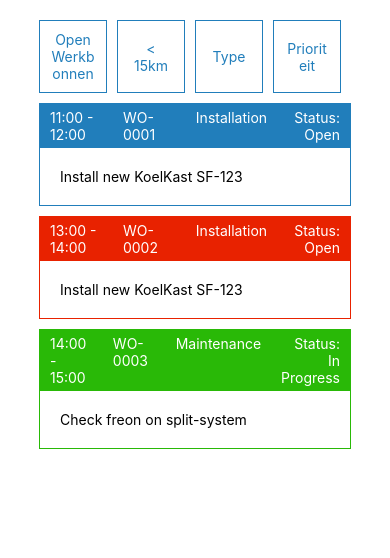
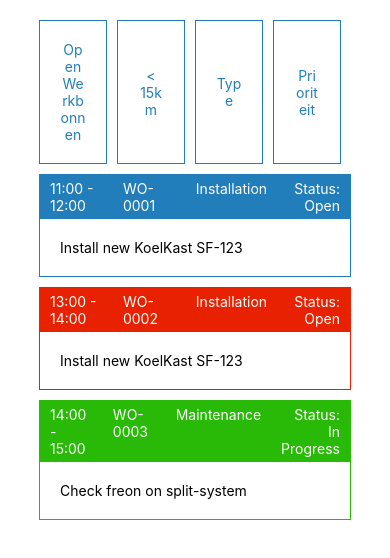
Before and after one commit to nawojmonika/FieldBuddyFilters, a React Native app: screen / in a window 390 px wide. Shown: the top 558 px of the page. Built offline with nearby package versions, Linux system fonts and the light colour scheme.

Commit message:
Fixed working filters

```diff
--- a/Utils/FilterUtils.ts
+++ b/Utils/FilterUtils.ts
@@ -6,7 +6,7 @@ import {FilterClass} from "./FilterClass";
 
 export const FilterUtils = {
     getExpressionFunction(condition: string, values?: unknown[]): any {
-        condition = condition.replaceAll("\'", '"');
+        condition = condition.replace(/'/g, '"');
         if (condition.length) {
             return compileExpression(condition, { extraFunctions: {AskUser: (property: unknown) => values?.includes(property)}})
         }
--- a/components/filter/Filter.tsx
+++ b/components/filter/Filter.tsx
@@ -22,7 +22,8 @@ export function Filter(props: FilterProps): JSX.Element {
 
         props.filtersListDispatch({
             type: FiltersActionType.AddOrReplaceFilter,
-            payload: [new FilterClass(FilterUtils.getExpressionFunction(condition), props.Filter.getFilterName(), condition, props.Filter.getInitialCondition())]});
+            payload: [new FilterClass(FilterUtils.getExpressionFunction(condition), props.Filter.getFilterName(), condition, props.Filter.getInitialCondition())]
+        });
     }
 
     const handlePress = (): void => {
@@ -39,12 +40,11 @@ export function Filter(props: FilterProps): JSX.Element {
     }
     return (
         <View style={styles.container}>
-        <View style={[styles.button, {backgroundColor: active ? mainColor : '#fff'}]}>
-            <TouchableHighlight onPress={handlePress}>
+            <TouchableHighlight onPress={handlePress}
+                                style={[styles.button, {backgroundColor: active ? mainColor : '#fff'}]}>
                 <Text style={[styles.text, {color: active ? '#fff' : mainColor}]}>{props.Title}</Text>
             </TouchableHighlight>
-        </View>
-        { props.Parameters?.length ?
+            {props.Parameters?.length ?
                 <FilterParameters visible={modalVisible}
                                   filter={props.Filter}
                                   filterTitle={props.Title}
@@ -69,9 +69,9 @@ const styles = StyleSheet.create({
         borderWidth: 1,
         borderColor: mainColor,
         justifyContent: 'center',
-        padding: 10
+        padding: 20
     },
     text: {
-        textAlign: "center"
+        textAlign: "center",
     }
 });
--- a/components/filterList/FilterList.tsx
+++ b/components/filterList/FilterList.tsx
@@ -19,9 +19,9 @@ export class FilterList extends React.Component<FilterListProps, FilterListState
 
             const filteredExpressions = filters.map((filter: FilterProps) => {
                 const Condition = filter.Condition !== undefined ? filter.Condition
-                    .replace('=', '==')
-                    .replace('AND', 'and')
-                    .replace('OR', 'or') : undefined;
+                    .replace(/=/g, '==')
+                    .replace(/AND/g, 'and')
+                    .replace(/OR/g, 'or') : undefined;
             return {
                 ...filter,
                 Condition
```
Lines whose indentation alone changed are shown as unchanged.
